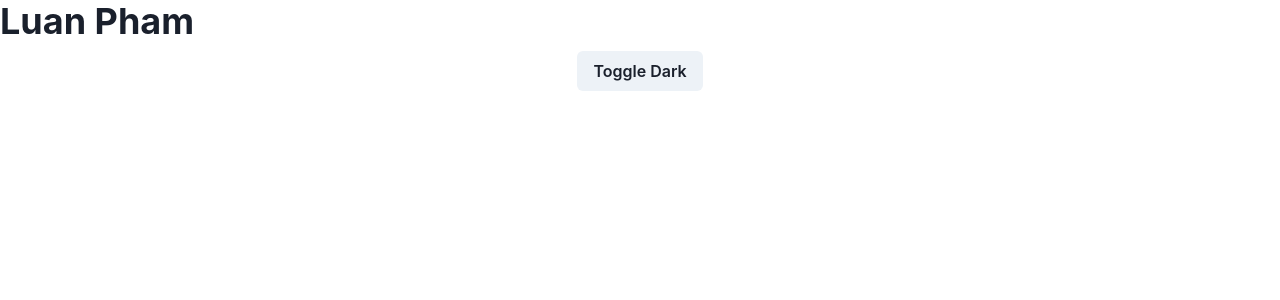
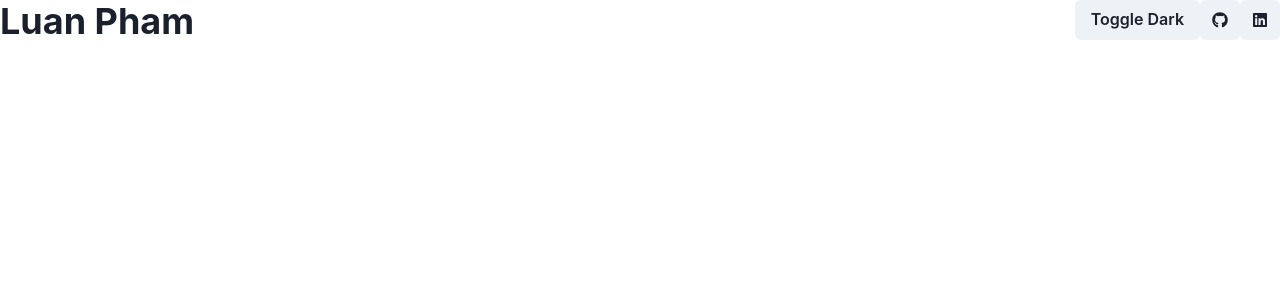
Before and after one commit to Luan-Pham/Portfolio2, a React (Create React App) app: page / in a window 1280 px wide. Shown: the top 300 px of the page. Built offline with nearby package versions, Linux system fonts and the light colour scheme.

Commit message:
added github and linkedin icons

```diff
--- a/src/components/Header.js
+++ b/src/components/Header.js
@@ -1,6 +1,13 @@
-import { Flex, Heading, Button, VStack } from '@chakra-ui/react';
+import {
+  Flex,
+  Heading,
+  Button,
+  VStack,
+  Spacer,
+  IconButton,
+} from '@chakra-ui/react';
 import { useColorMode } from '@chakra-ui/react';
-// import { MdDarkMode, MdLightMode } from 'react-icons/md';
+import { FaGithub, FaLinkedin } from 'react-icons/fa';
 
 function Header() {
   const { colorMode, toggleColorMode } = useColorMode();
@@ -8,10 +15,13 @@ function Header() {
     <VStack>
       <Flex w='100%'>
         <Heading> Luan Pham</Heading>
+        <Spacer />
+        <Button onClick={toggleColorMode} position=''>
+          Toggle {colorMode === 'light' ? 'Dark' : 'Light'}
+        </Button>
+        <IconButton icon={<FaGithub />}></IconButton>
+        <IconButton icon={<FaLinkedin />}></IconButton>
       </Flex>
-      <Button onClick={toggleColorMode}>
-        Toggle {colorMode === 'light' ? 'Dark' : 'Light'}
-      </Button>
     </VStack>
   );
 }
```
